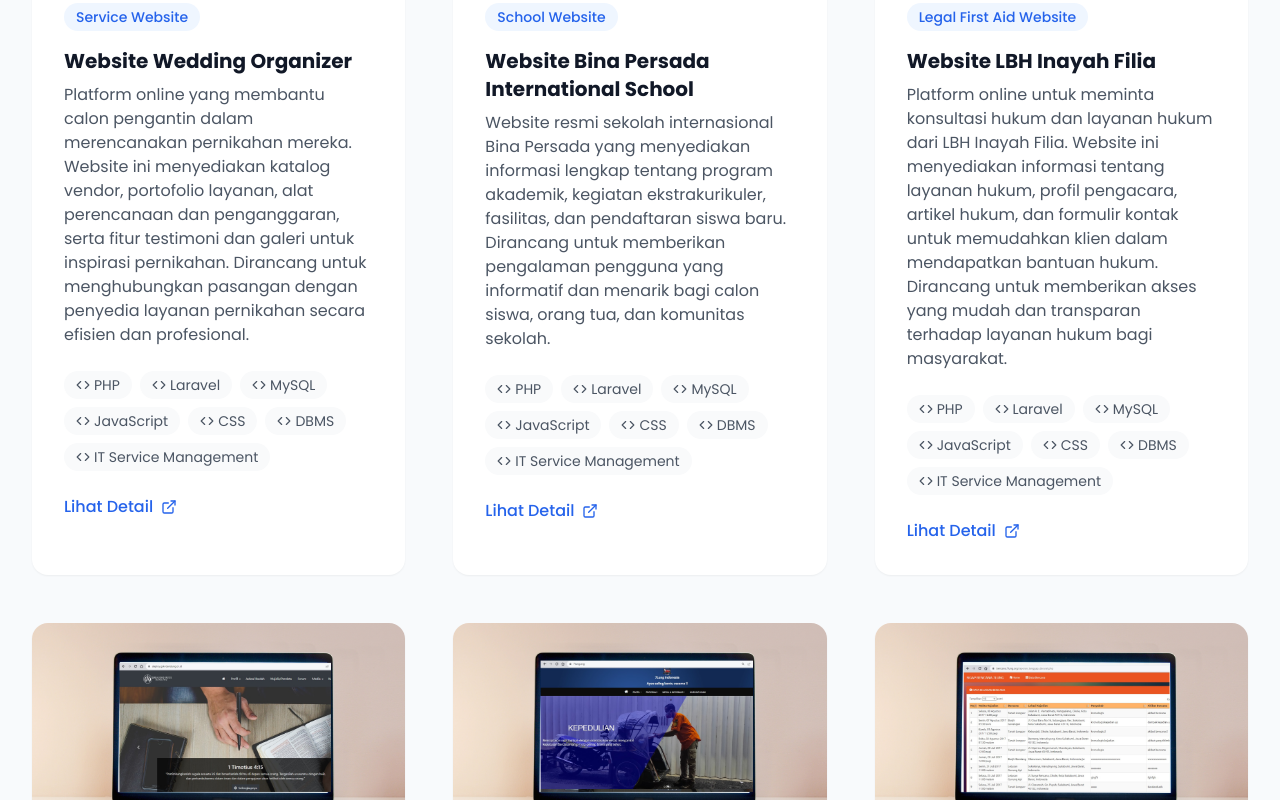
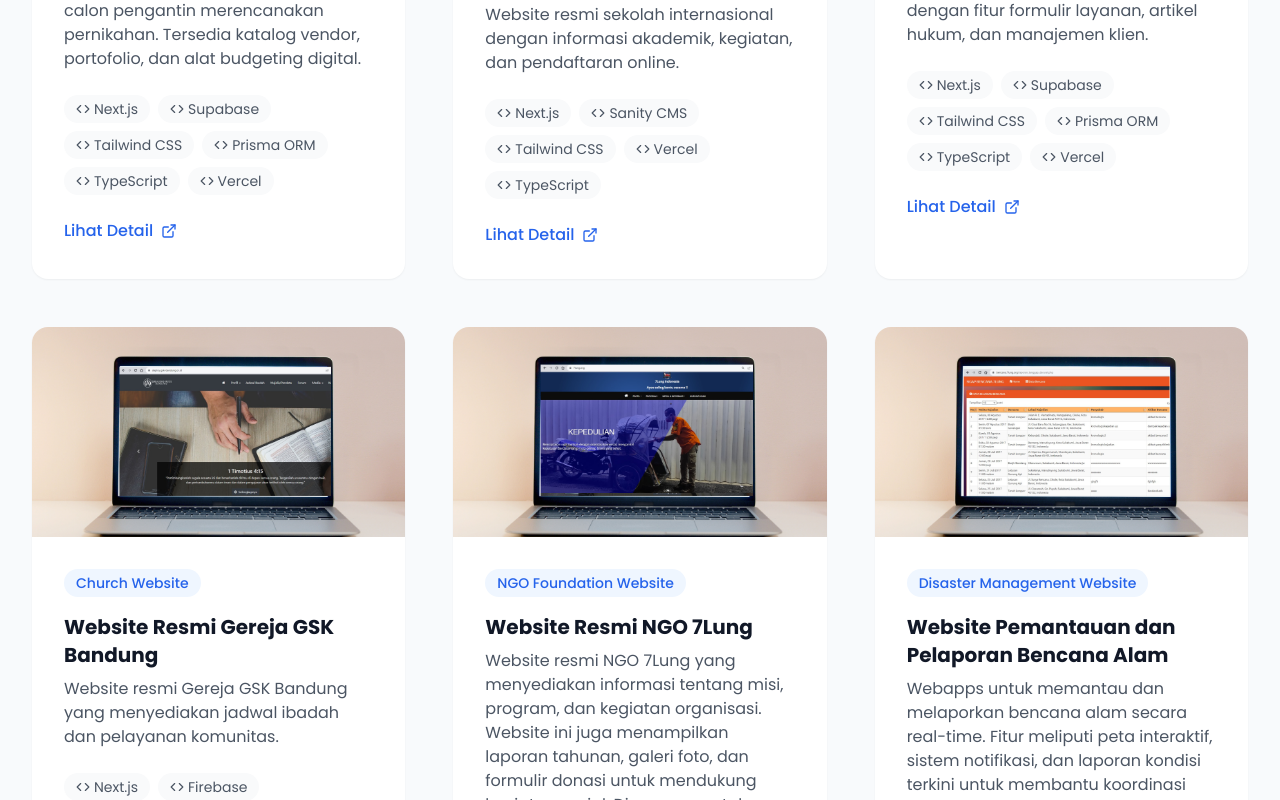
Before and after one commit to aldi1995/mytechv2, a React (Vite) app: page /portfolio in a window 1280 px wide. Shown: the part 2400-3200 px from the top of the page. Built offline with nearby package versions, Linux system fonts and the light colour scheme.

Commit message:
Update tech stack pada data portofolio proyek

```diff
--- a/src/components/Portfolio.jsx
+++ b/src/components/Portfolio.jsx
@@ -15,12 +15,14 @@
     image: "/remotely.jpg",
     category: "Web Platform",
     technologies: [
+      "Next.js",
       "Node.js",
       "Express.js",
-      "React",
+      "TypeScript",
       "MongoDB",
-      "Bootstrap",
-      "AJAX",
+      "Tailwind CSS",
+      "Vercel",
+      "REST API",
     ],
     metrics: [
       { label: "Produktivitas Tim", value: "+35%" },
@@ -34,12 +36,12 @@
     image: "/ekantin.png",
     category: "Web Apps",
     technologies: [
-      "PHP",
+      "Laravel 11",
+      "Inertia.js",
+      "Vue 3",
+      "Tailwind CSS",
       "MySQL",
-      "EJS",
-      "Bootstrap",
-      "JavaScript",
-      "PhpMyAdmin",
+      "REST API",
     ],
     metrics: [
       { label: "Kecepatan Transaksi", value: "+40%" },
@@ -53,10 +55,10 @@
     image: "/jalinsehat.jpg",
     category: "Mobile & Web App",
     technologies: [
-      "JavaScript",
-      "React.js",
       "React Native",
+      "Next.js",
       "Supabase",
+      "TypeScript",
       "Tailwind CSS",
       "Vercel",
     ],
@@ -68,16 +70,16 @@
   {
     title: "Learning Hands",
     description:
-      "Website preschool interaktif yang menggabungkan pembelajaran berbasis permainan dengan aktivitas edukatif, cerita interaktif, dan sumber daya untuk orang tua. Dirancang untuk mendukung perkembangan anak usia dini melalui pengalaman belajar yang menyenangkan dan penuh nilai positif.",
+      "Website preschool interaktif yang menggabungkan pembelajaran berbasis permainan dengan aktivitas edukatif, cerita interaktif, dan sumber daya untuk orang tua.",
     image: "/learninghands.png",
     category: "Education Website",
     technologies: [
-      "Laravel",
-      "JavaScript",
-      "MySQL",
-      "Bootstrap",
-      "Web API",
-      "Kubernetes",
+      "Next.js",
+      "TypeScript",
+      "PostgreSQL",
+      "Prisma ORM",
+      "Tailwind CSS",
+      "Docker",
     ],
     metrics: [
       { label: "Engagement Anak", value: "+60%" },
@@ -87,121 +89,114 @@
   {
     title: "Fazar",
     description:
-    "Website e-commerce yang dikembangkan untuk memfasilitasi penjualan produk secara online dengan fitur katalog, keranjang belanja, dan sistem manajemen pesanan. Dirancang dengan fokus pada performa tinggi, keamanan transaksi, serta pengalaman pengguna yang nyaman.",
+      "Website e-commerce dengan fitur katalog produk, manajemen pesanan, dan integrasi pembayaran. Fokus pada performa, keamanan, serta pengalaman pengguna yang optimal.",
     image: "/fazar.png",
     category: "E-Commerce Website",
     technologies: [
-    "PHP",
-    "MySQL",
-    "JavaScript",
-    "Bootstrap",
-    "HTML",
-    "CSS"
+      "Next.js",
+      "Stripe API",
+      "TypeScript",
+      "MongoDB",
+      "Tailwind CSS",
+      "Cloudflare",
     ],
     metrics: [
       { label: "Kecepatan Muat", value: "<2 detik" },
-    { label: "Tingkat Transaksi Berhasil", value: "99%" }
-  ]
+      { label: "Tingkat Transaksi Berhasil", value: "99%" },
+    ],
   },
   {
     title: "Chatting Apps | ChatMe!",
     description:
-    "Aplikasi web chat berbasis real-time yang memungkinkan pengguna untuk berkomunikasi melalui pesan teks, gambar, video, dan suara. Dilengkapi dengan sistem autentikasi berbasis JWT, manajemen profil pengguna, grup chat, notifikasi instan, serta penyimpanan riwayat pesan. Dirancang dengan fokus pada keamanan, privasi, dan pengalaman pengguna yang responsif.",
+      "Aplikasi chat real-time berbasis web dengan pesan teks, gambar, video, dan suara. Menggunakan JWT untuk autentikasi dan WebSocket untuk komunikasi instan.",
     image: "/chatz.jpg",
     category: "Communication App",
     technologies: [
-    "PHP",
-    "Laravel",
-    "MySQL",
-    "JWT",
-    "AJAX",
-    "DBMS",
-    "JSON"
+      "Next.js",
+      "Node.js",
+      "Socket.IO",
+      "MongoDB",
+      "JWT Auth",
+      "Tailwind CSS",
     ],
     metrics: [
       { label: "Pesan Real-time", value: "Instant <1 detik" },
-    { label: "Uptime Server", value: "99.8%" }
-  ]
+      { label: "Uptime Server", value: "99.8%" },
+    ],
   },
   {
     title: "Website Wedding Organizer",
     description:
-    "Platform online yang membantu calon pengantin dalam merencanakan pernikahan mereka. Website ini menyediakan katalog vendor, portofolio layanan, alat perencanaan dan penganggaran, serta fitur testimoni dan galeri untuk inspirasi pernikahan. Dirancang untuk menghubungkan pasangan dengan penyedia layanan pernikahan secara efisien dan profesional.",
+      "Platform online yang membantu calon pengantin merencanakan pernikahan. Tersedia katalog vendor, portofolio, dan alat budgeting digital.",
     image: "/wedding.jpg",
     category: "Service Website",
     technologies: [
-    "PHP",
-    "Laravel",
-    "MySQL",
-    "JavaScript",
-    "CSS",
-    "DBMS",
-    "IT Service Management"
+      "Next.js",
+      "Supabase",
+      "Tailwind CSS",
+      "Prisma ORM",
+      "TypeScript",
+      "Vercel",
     ],
     metrics: [
       { label: "Vendor Terdaftar", value: "50+" },
-    { label: "Kepuasan Pengguna", value: "97%" }
-  ]
+      { label: "Kepuasan Pengguna", value: "97%" },
+    ],
   },
   {
     title: "Website Bina Persada International School",
     description:
-    "Website resmi sekolah internasional Bina Persada yang menyediakan informasi lengkap tentang program akademik, kegiatan ekstrakurikuler, fasilitas, dan pendaftaran siswa baru. Dirancang untuk memberikan pengalaman pengguna yang informatif dan menarik bagi calon siswa, orang tua, dan komunitas sekolah.",
+      "Website resmi sekolah internasional dengan informasi akademik, kegiatan, dan pendaftaran online.",
     image: "/bp.jpg",
     category: "School Website",
     technologies: [
-    "PHP",
-    "Laravel",
-    "MySQL",
-    "JavaScript",
-    "CSS",
-    "DBMS",
-    "IT Service Management"
+      "Next.js",
+      "Sanity CMS",
+      "Tailwind CSS",
+      "Vercel",
+      "TypeScript",
     ],
     metrics: [
       { label: "Siswa Terdaftar", value: "100+" },
-    { label: "Kepuasan Pengguna", value: "97%" }
-  ]
+      { label: "Kepuasan Pengguna", value: "97%" },
+    ],
   },
   {
     title: "Website LBH Inayah Filia",
     description:
-    "Platform online untuk meminta konsultasi hukum dan layanan hukum dari LBH Inayah Filia. Website ini menyediakan informasi tentang layanan hukum, profil pengacara, artikel hukum, dan formulir kontak untuk memudahkan klien dalam mendapatkan bantuan hukum. Dirancang untuk memberikan akses yang mudah dan transparan terhadap layanan hukum bagi masyarakat.",
+      "Platform konsultasi hukum online dengan fitur formulir layanan, artikel hukum, dan manajemen klien.",
     image: "/if.png",
     category: "Legal First Aid Website",
     technologies: [
-    "PHP",
-    "Laravel",
-    "MySQL",
-    "JavaScript",
-    "CSS",
-    "DBMS",
-    "IT Service Management"
+      "Next.js",
+      "Supabase",
+      "Tailwind CSS",
+      "Prisma ORM",
+      "TypeScript",
+      "Vercel",
     ],
     metrics: [
       { label: "Klien Terbantu", value: "50+" },
-    { label: "Kepuasan Pengguna", value: "97%" }
-  ]
+      { label: "Kepuasan Pengguna", value: "97%" },
+    ],
   },
   {
     title: "Website Resmi Gereja GSK Bandung",
     description:
-    "Website resmi Gereja GSK Bandung yang menyediakan informasi tentang kegiatan gereja, jadwal ibadah, pelayanan komunitas, dan sumber daya rohani. Dirancang untuk memperkuat komunikasi antara jemaat dan memfasilitasi partisipasi aktif dalam kehidupan gereja.",
+      "Website resmi Gereja GSK Bandung yang menyediakan jadwal ibadah dan pelayanan komunitas.",
     image: "/gsk.png",
     category: "Church Website",
     technologies: [
-    "PHP",
-    "Laravel",
-    "MySQL",
-    "JavaScript",
-    "CSS",
-    "DBMS",
-    "IT Service Management"
+      "Next.js",
+      "Firebase",
+      "Tailwind CSS",
+      "Vercel",
+      "TypeScript",
     ],
     metrics: [
       { label: "Jemaat Terdaftar", value: "50+" },
-    { label: "Kepuasan Pengguna", value: "97%" }
-  ]
+      { label: "Kepuasan Pengguna", value: "97%" },
+    ],
   },
 {
   title: "Website Resmi NGO 7Lung",
@@ -210,13 +205,12 @@
   image: "/7l.png",
   category: "NGO Foundation Website",
   technologies: [
-    "PHP",
-    "Laravel",
-    "MySQL",
-    "JavaScript",
-    "CSS",
-    "DBMS",
-    "IT Service Management"
+    "Next.js",
+    "TypeScript",
+    "Tailwind CSS",
+    "Supabase",
+    "Stripe API",
+    "Vercel Hosting"
   ],
   metrics: [
     { label: "Volunteer Terdata", value: "50+" },
@@ -230,13 +224,12 @@
   image: "/bp.png",
   category: "Disaster Management Website",
   technologies: [
-    "PHP",
-    "Laravel",
-    "MySQL",
-    "JavaScript",
-    "CSS",
-    "DBMS",
-    "IT Service Management"
+    "React.js",
+    "Node.js",
+    "Express.js",
+    "PostgreSQL",
+    "Leaflet Map API",
+    "Socket.io"
   ],
   metrics: [
     { label: "Bencana Tertangani", value: "50+" },
@@ -250,13 +243,12 @@
   image: "/ce.png",
   category: "Real Estate Website",
   technologies: [
-    "PHP",
-    "Laravel",
-    "MySQL",
-    "JavaScript",
-    "CSS",
-    "DBMS",
-    "IT Service Management"
+    "Next.js",
+    "TypeScript",
+    "Tailwind CSS",
+    "Strapi CMS",
+    "Cloudinary",
+    "Vercel"
   ],
   metrics: [
     { label: "Penjualan", value: "500+" },
@@ -264,19 +256,18 @@
   ]
 },
 {
-  title: "Website crowdfunding Inayah Filia",
+  title: "Website Crowdfunding Inayah Filia",
   description:
     "Platform crowdfunding untuk mendukung proyek sosial dan kemanusiaan yang diinisiasi oleh LBH Inayah Filia. Website ini memungkinkan pengguna untuk membuat kampanye penggalangan dana, berbagi cerita, dan melacak kemajuan donasi secara transparan. Dirancang untuk memudahkan masyarakat dalam berkontribusi terhadap perubahan positif melalui donasi online.",
   image: "/donasi.png",
   category: "Crowdfunding Website",
   technologies: [
-    "PHP",
-    "Laravel",
-    "MySQL",
-    "JavaScript",
-    "CSS",
-    "DBMS",
-    "IT Service Management"
+    "Next.js",
+    "TypeScript",
+    "Tailwind CSS",
+    "Supabase",
+    "Stripe API",
+    "Vercel Hosting"
   ],
   metrics: [
     { label: "Volunteer Terdata", value: "50+" },
@@ -290,13 +281,12 @@
   image: "/edu.png",
   category: "Education Website",
   technologies: [
-    "PHP",
-    "Laravel",
-    "MySQL",
-    "JavaScript",
-    "CSS",
-    "DBMS",
-    "IT Service Management"
+    "React.js",
+    "Node.js",
+    "Express.js",
+    "MongoDB",
+    "JWT Auth",
+    "Tailwind CSS"
   ],
   metrics: [
     { label: "Siswa", value: "100+" },
@@ -310,13 +300,12 @@
   image: "/inv_gsk.png",
   category: "Inventory Management App",
   technologies: [
-    "JS",
+    "React.js",
+    "Node.js",
+    "Express.js",
     "MongoDB",
-    "React",
-    "JavaScript",
-    "CSS",
-    "DBMS",
-    "IT Service Management"
+    "Tailwind CSS",
+    "Vercel"
   ],
   metrics: [
     { label: "Barang Terdata", value: "100+" },
@@ -330,13 +319,12 @@
   image: "/kh.png",
   category: "Legal Consultation Website",
   technologies: [
-    "PHP",
-    "Laravel",
-    "MySQL",
-    "JavaScript",
-    "CSS",
-    "DBMS",
-    "IT Service Management"
+    "Next.js",
+    "Supabase",
+    "Tailwind CSS",
+    "Node.js",
+    "Express.js",
+    "PostgreSQL"
   ],
   metrics: [
     { label: "Kasus Terdata", value: "50+" },
@@ -344,19 +332,18 @@
   ]
 },
 {
-  title: "LBH Anak Indnoesia",
+  title: "LBH Anak Indonesia",
   description:
     "Website resmi LBH Anak Indonesia yang menyediakan informasi tentang layanan hukum, program advokasi, dan sumber daya edukatif untuk perlindungan hak anak. Website ini juga menampilkan laporan tahunan, galeri foto, dan formulir kontak untuk memudahkan klien dalam mendapatkan bantuan hukum. Dirancang untuk meningkatkan kesadaran dan partisipasi masyarakat dalam mendukung hak anak.",
   image: "/lbhai.png",
   category: "Legal Aid Website",
   technologies: [
-    "PHP",
-    "Laravel",
-    "MySQL",
-    "JavaScript",
-    "CSS",
-    "DBMS",
-    "IT Service Management"
+    "Next.js",
+    "TypeScript",
+    "Tailwind CSS",
+    "Supabase",
+    "Vercel Hosting",
+    "PostgreSQL"
   ],
   metrics: [
     { label: "Kasus Anak Indonesia Terselesaikan", value: "50+" },
@@ -370,13 +357,12 @@
   image: "/mplus.png",
   category: "Company Profile Website",
   technologies: [
-    "PHP",
-    "Laravel",
-    "MySQL",
-    "JavaScript",
-    "CSS",
-    "DBMS",
-    "IT Service Management"
+    "Next.js",
+    "TypeScript",
+    "Tailwind CSS",
+    "Strapi CMS",
+    "Cloudinary",
+    "Vercel"
   ],
   metrics: [
     { label: "Event Sukses", value: "50+" },
@@ -390,13 +376,12 @@
   image: "/mylaw.png",
   category: "Law Firm Website",
   technologies: [
-    "PHP",
-    "Laravel",
-    "MySQL",
-    "JavaScript",
-    "CSS",
-    "DBMS",
-    "IT Service Management"
+    "Next.js",
+    "TypeScript",
+    "Tailwind CSS",
+    "Supabase",
+    "PostgreSQL",
+    "Vercel Hosting"
   ],
   metrics: [
     { label: "Kasus Teratasi", value: "50+" },
@@ -410,19 +395,19 @@
   image: "/smplab.png",
   category: "School Website",
   technologies: [
-    "PHP",
-    "Laravel",
-    "MySQL",
-    "JavaScript",
-    "CSS",
-    "DBMS",
-    "IT Service Management"
+    "React.js",
+    "Firebase",
+    "Tailwind CSS",
+    "Node.js",
+    "Express.js",
+    "Cloud Hosting"
   ],
   metrics: [
     { label: "Murid Terdata", value: "500+" },
     { label: "Kepuasan Orang Tua", value: "97%" }
   ]
-},
+}
+
 
 
   ];
```
Lines whose indentation alone changed are shown as unchanged.
